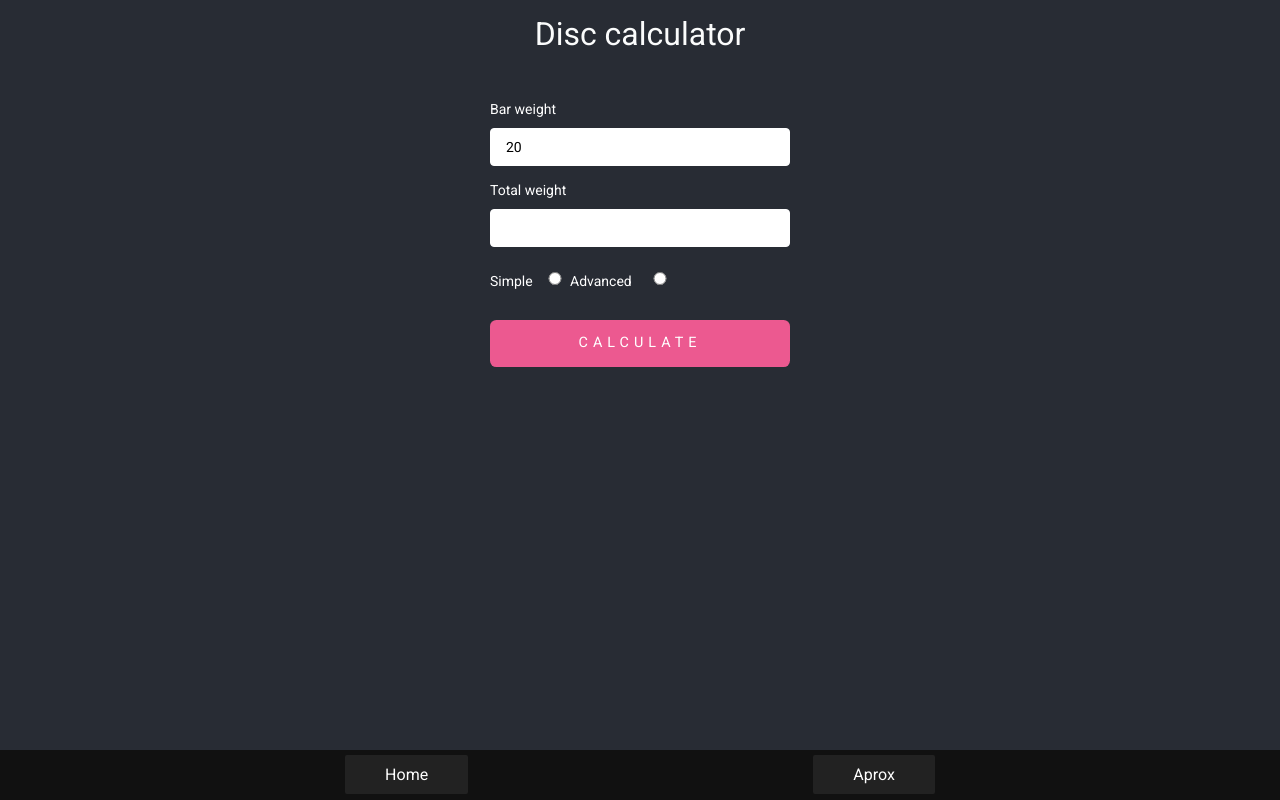
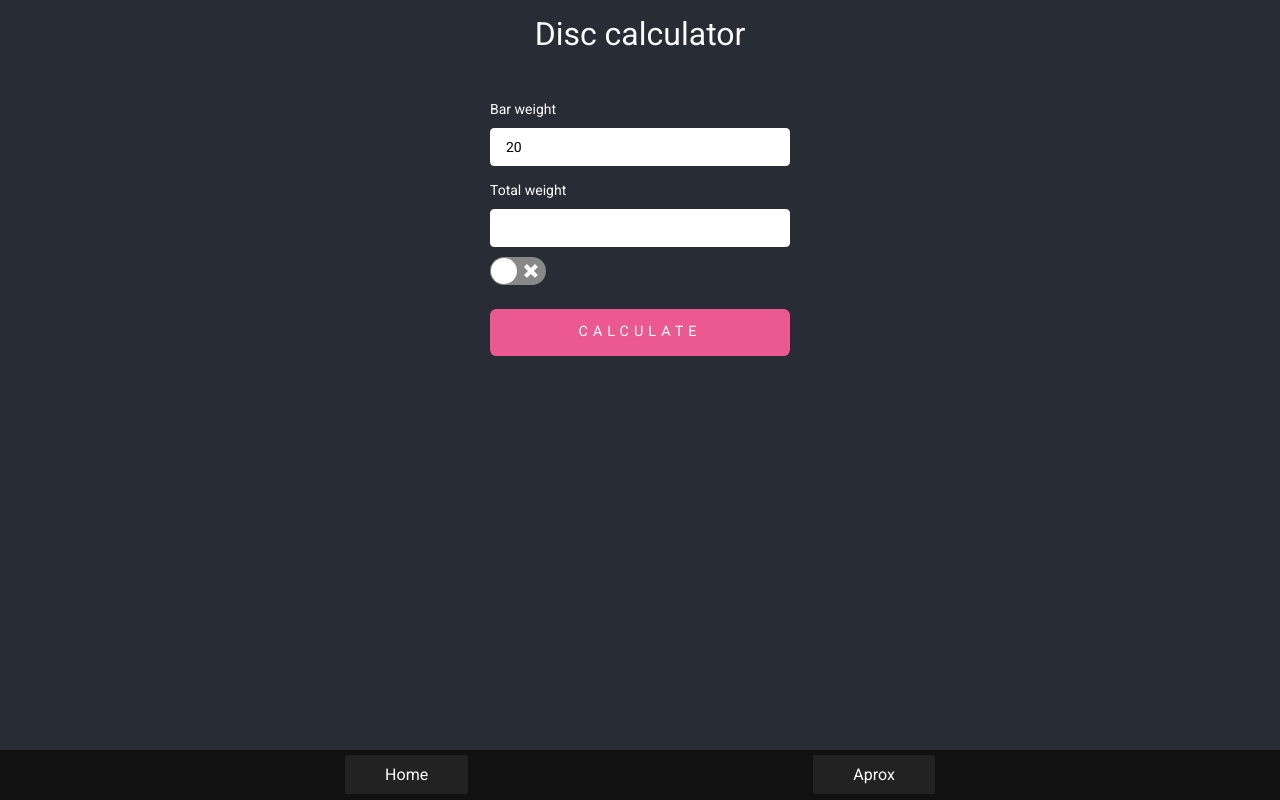
Before and after one commit to Negri234279/react-calc-disc, a React (Create React App) app: page / in a window 1280 px wide. Built offline with nearby package versions, Linux system fonts and the light colour scheme.

Commit message:
switch disc form

```diff
--- a/package.json
+++ b/package.json
@@ -12,6 +12,7 @@
     "react-hook-form": "^7.18.0",
     "react-router-dom": "^5.3.0",
     "react-scripts": "4.0.3",
+    "react-switch": "^6.0.0",
     "sass": "^1.43.4",
     "web-vitals": "^1.1.2"
   },
--- a/src/components/FormDisc.jsx
+++ b/src/components/FormDisc.jsx
@@ -1,5 +1,6 @@
-import { useState } from "react";
+import { useState  } from "react";
 import { useForm, FormProvider, useFormContext } from "react-hook-form";
+import Switch from "react-switch";
 import '../styles/formDisc.scss';
 
 const FormDisc = () => {
@@ -12,6 +13,11 @@ const FormDisc = () => {
     } = methods;
 
     let [advanOpt, setAdvanOpt] = useState(0);
+
+    const [checked, setChecked] = useState(0);
+    const handleChange = nextChecked => {
+        setChecked(nextChecked);
+    };
 
     const onSubmit = (data) => {
 
@@ -147,11 +153,11 @@ const FormDisc = () => {
                     {/* Disc 25 */}
                     <div>
                         <select {...methods.register("disc25")}>
-                            <option value="4"> Disc's 25 - 4 </option>
                             <option value="0"> Disc's 25 - 0 </option>
                             <option value="1"> Disc's 25 - 1 </option>
                             <option value="2"> Disc's 25 - 2 </option>
                             <option value="3"> Disc's 25 - 3 </option>
+                            <option value="4"> Disc's 25 - 4 </option>
                             <option value="5"> Disc's 25 - 5 </option>
                             <option value="6"> Disc's 25 - 6 </option>
                             <option value="7"> Disc's 25 - 7 </option>
@@ -208,6 +214,8 @@ const FormDisc = () => {
         );
     };
 
+    checked ? advanOpt = 1 : advanOpt = 0
+
     return (
 
         <div className="formDisc">
@@ -231,25 +239,11 @@ const FormDisc = () => {
                         {errors.weightTotal && <p> This field is required </p>}
                     </div>
 
-                    {/* Switch */}
-                    <div className="radius">
-                        <div className="radius-1"> <label> Simple </label> </div>
-                        <div className="radius-2">
-                            <input
-                                {...register("advanOpt", { required: true })}
-                                type="radio"
-                                onClick={() => setAdvanOpt(advanOpt = 0)}
-                            />
-                        </div>
-                        <div className="radius-3"> <label> Advanced </label> </div>
-                        <div className="radius-4">
-                            <input
-                                {...register("advanOpt", { required: true })}
-                                type="radio"
-                                onClick={() => setAdvanOpt(advanOpt = 1)}
-                            />
-                        </div>
-                    </div>
+                    <Switch
+                        onChange={handleChange}
+                        checked={checked}
+                        className="react-switch"
+                    />
 
                     {advanOpt === 0 && <SimpleOpt /> }
                     {advanOpt === 1 && <AdvanOpt /> }
```
Also changed, not shown: 1 other file (tests, documents, lock files or other folders).
